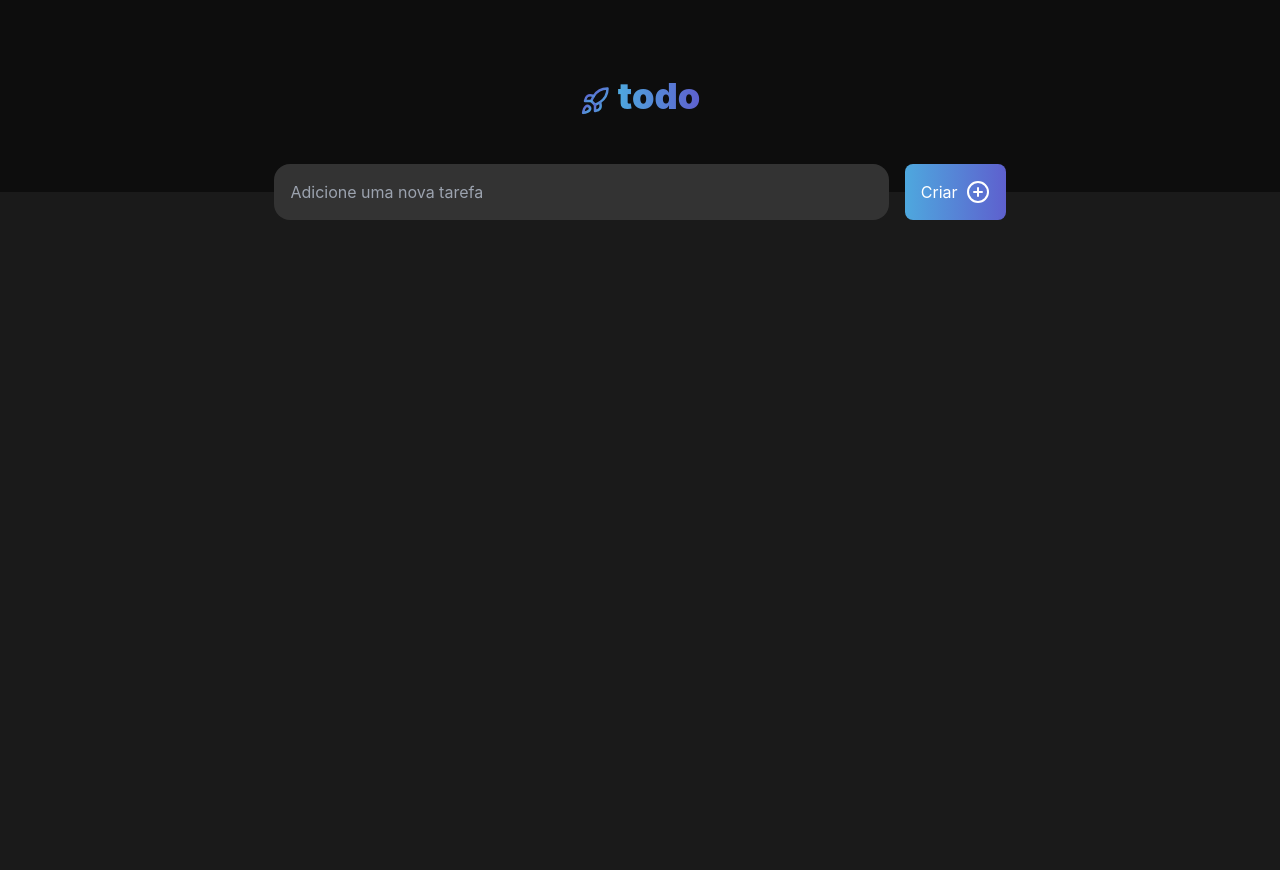
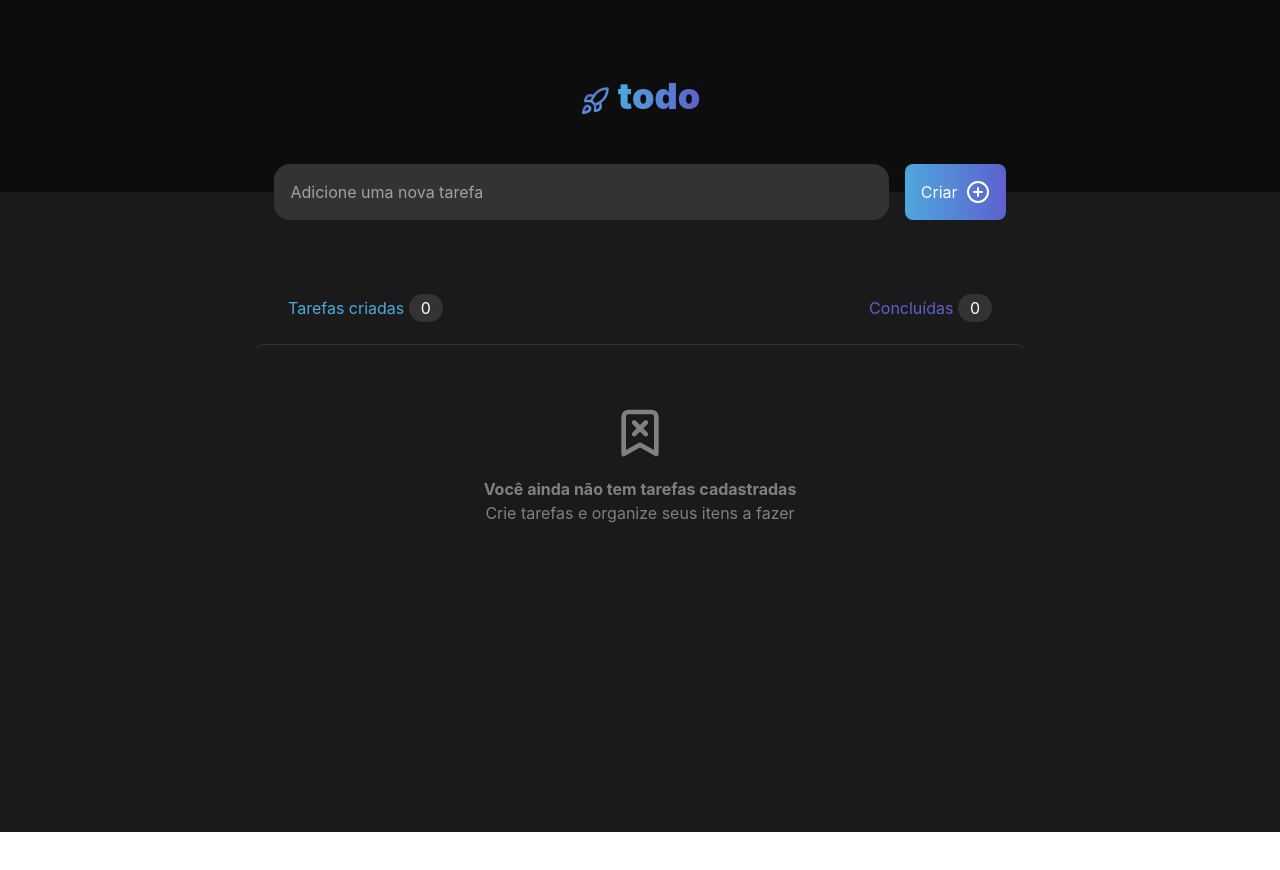
Before and after one commit to AS-Maldonado/todo-react, a React (Vite) app: page / in a window 1280 px wide. Shown: the top 870 px of the page. After the commit the page ends 832 px from the top, so only its background shows below. Built offline with nearby package versions, Linux system fonts and the light colour scheme.

Commit message:
feat: iniciando criacao do layout da lista

```diff
--- a/src/App.tsx
+++ b/src/App.tsx
@@ -1,12 +1,16 @@
 import { Header } from "./components/Header";
 import { SearchBar } from "./components/SearchBar";
+import { TodoList } from "./components/TodoList";
 
 function App() {
   return (
     <>
       <Header />
-      <main className="w-screen h-screen flex flex-col items-center bg-[#1A1A1A]">
-        <SearchBar />
+      <main className="flex h-4/5 w-full flex-col items-center bg-[#1A1A1A]">
+        <div className="h-4/5 w-3/5">
+          <SearchBar />
+          <TodoList />
+        </div>
       </main>
     </>
   );
--- a/src/components/SearchBar.tsx
+++ b/src/components/SearchBar.tsx
@@ -2,15 +2,15 @@ import { PlusCircle } from "lucide-react";
 
 export function SearchBar() {
   return (
-    <form className="relative bottom-7 flex justify-center gap-4 w-4/5">
+    <form className="relative bottom-7 flex w-full justify-center gap-4">
       <input
         type="text"
-        className="pl-4 rounded-2xl w-3/5 bg-[#333333] text-[#808080] focus:border-cyan-500"
+        className="w-4/5 rounded-2xl bg-[#333333] pl-4 text-[#808080] focus:border-cyan-500"
         placeholder="Adicione uma nova tarefa"
       />
       <button
         type="button"
-        className="flex gap-2 text-white p-4 rounded-lg bg-gradient-to-r from-[#4EA8DE] to-[#5E60CE]"
+        className="flex gap-2 rounded-lg bg-gradient-to-r from-[#4EA8DE] to-[#5E60CE] p-4 text-white"
       >
         Criar <PlusCircle />
       </button>
--- a/src/components/TodoList.tsx
+++ b/src/components/TodoList.tsx
@@ -1 +1,31 @@
-export function TodoList() {}
+import { BookmarkX } from "lucide-react";
+
+export function TodoList() {
+  return (
+    <div className="flex h-3/4 w-full flex-col items-center justify-center">
+      <div className="flex w-full justify-between px-8 pb-6">
+        <p className="text-[#4EA8DE]">
+          Tarefas criadas{" "}
+          <span className="rounded-full bg-[#333333] px-3 py-1 text-white">
+            0
+          </span>
+        </p>
+        <p className="text-[#5E60CE]">
+          Concluídas{" "}
+          <span className="rounded-full bg-[#333333] px-3 py-1 text-white">
+            0
+          </span>
+        </p>
+      </div>
+      <div className="flex h-60 w-full flex-col items-center justify-center rounded-lg border-t-[1px] border-[#333333] text-center">
+        <BookmarkX color="#808080" size={56} className="mb-4" />
+        <p className="font-sans font-bold text-[#808080]">
+          Você ainda não tem tarefas cadastradas
+        </p>
+        <p className="font-sans text-[#808080]">
+          Crie tarefas e organize seus itens a fazer
+        </p>
+      </div>
+    </div>
+  );
+}
--- a/src/index.css
+++ b/src/index.css
@@ -65,3 +65,7 @@
     @apply bg-background text-foreground;
   }
 }
+
+#root {
+  height: 100vh;
+}
```
